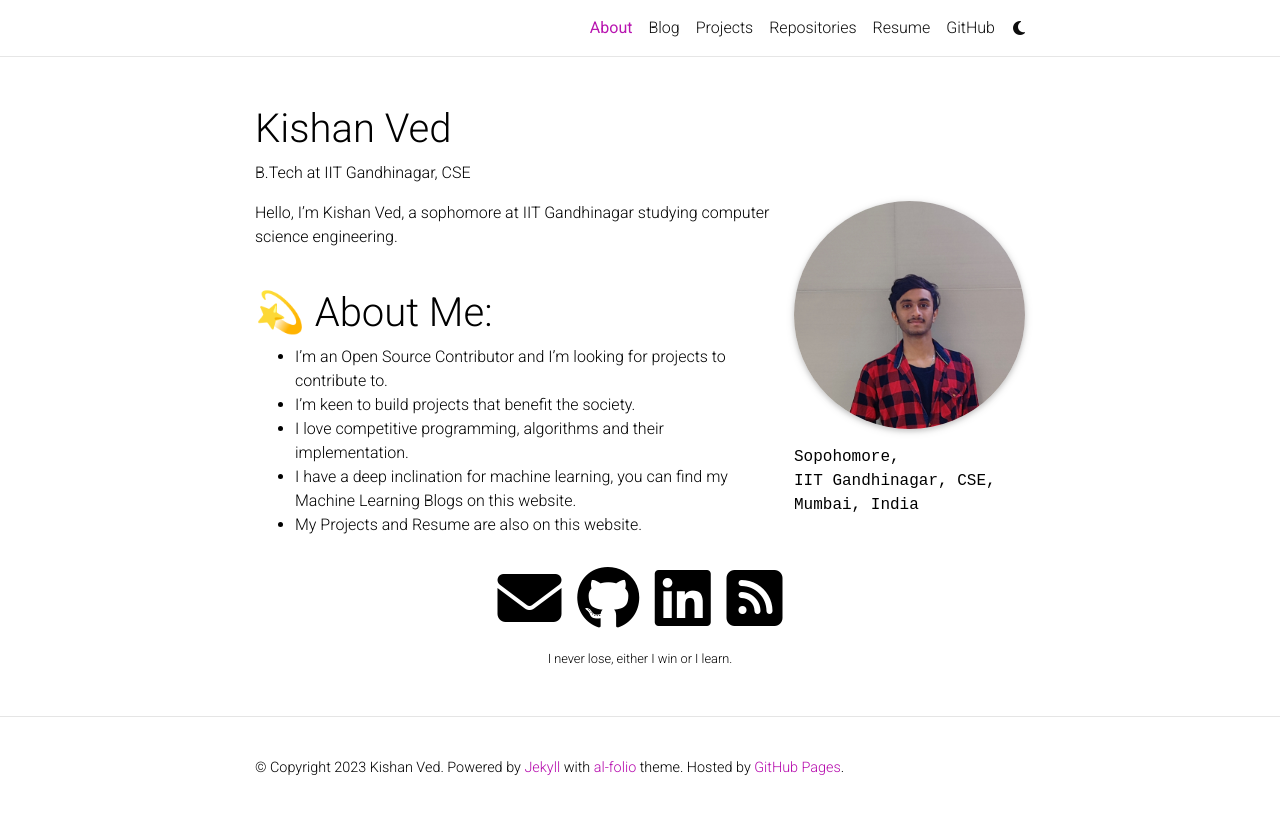
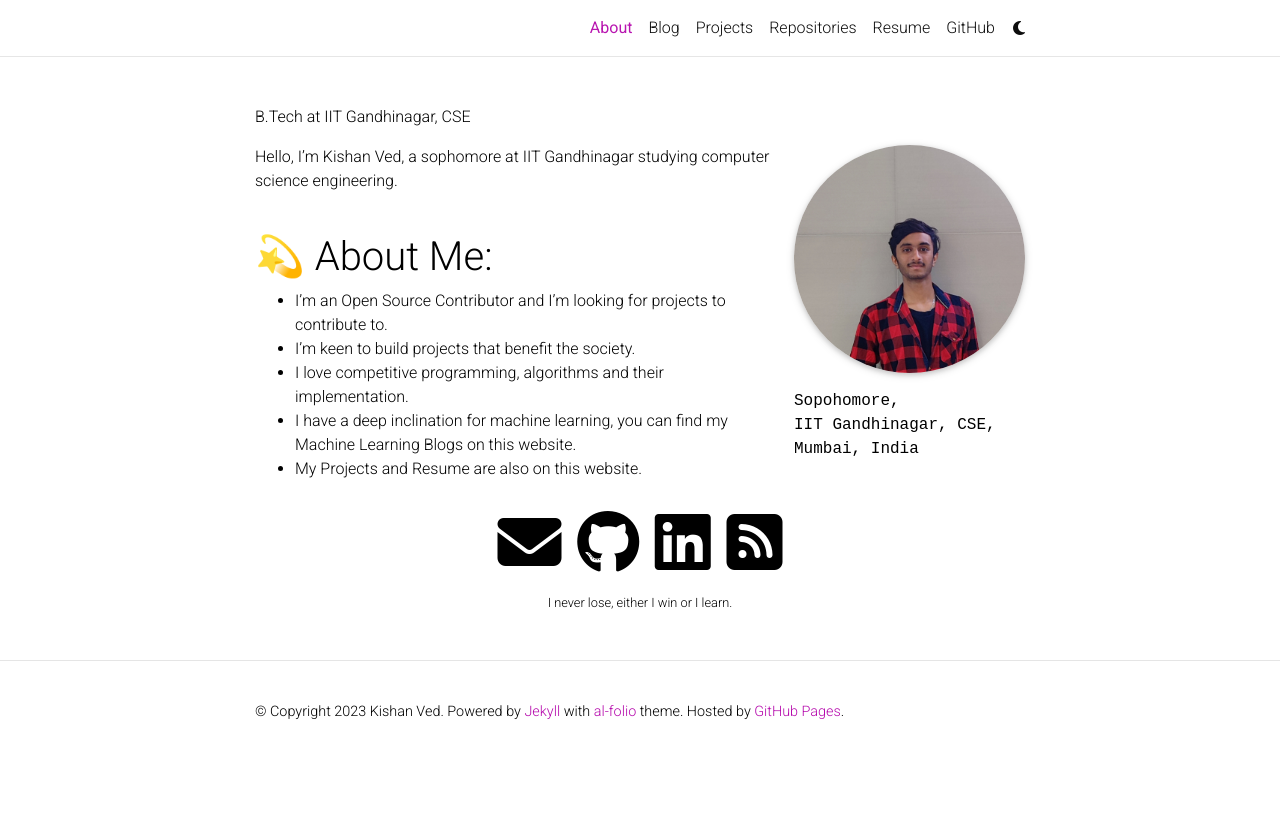
Before and after one commit to Kishan-Ved/portfolio, a Jekyll site: the page built from _pages/about.md, in a window 1280 px wide. Shown: the top 814 px of the page. Built offline with Jekyll 4.4.1, drawn with Linux system fonts in a browser that asks for light colours; full-size pictures stand in for the smaller copies a plugin makes; comment, search, counter and statistics services are not loaded; a style sheet for code colours, icons or effects is not loaded.

Commit message:
Removed title

```diff
--- a/_config.yml
+++ b/_config.yml
@@ -2,7 +2,7 @@
 # Site settings
 # -----------------------------------------------------------------------------
 
-title: Kishan Ved # the website title (if blank, full name will be used instead)
+title: # the website title (if blank, full name will be used instead)
 first_name: Kishan
 middle_name:
 last_name: Ved
```
